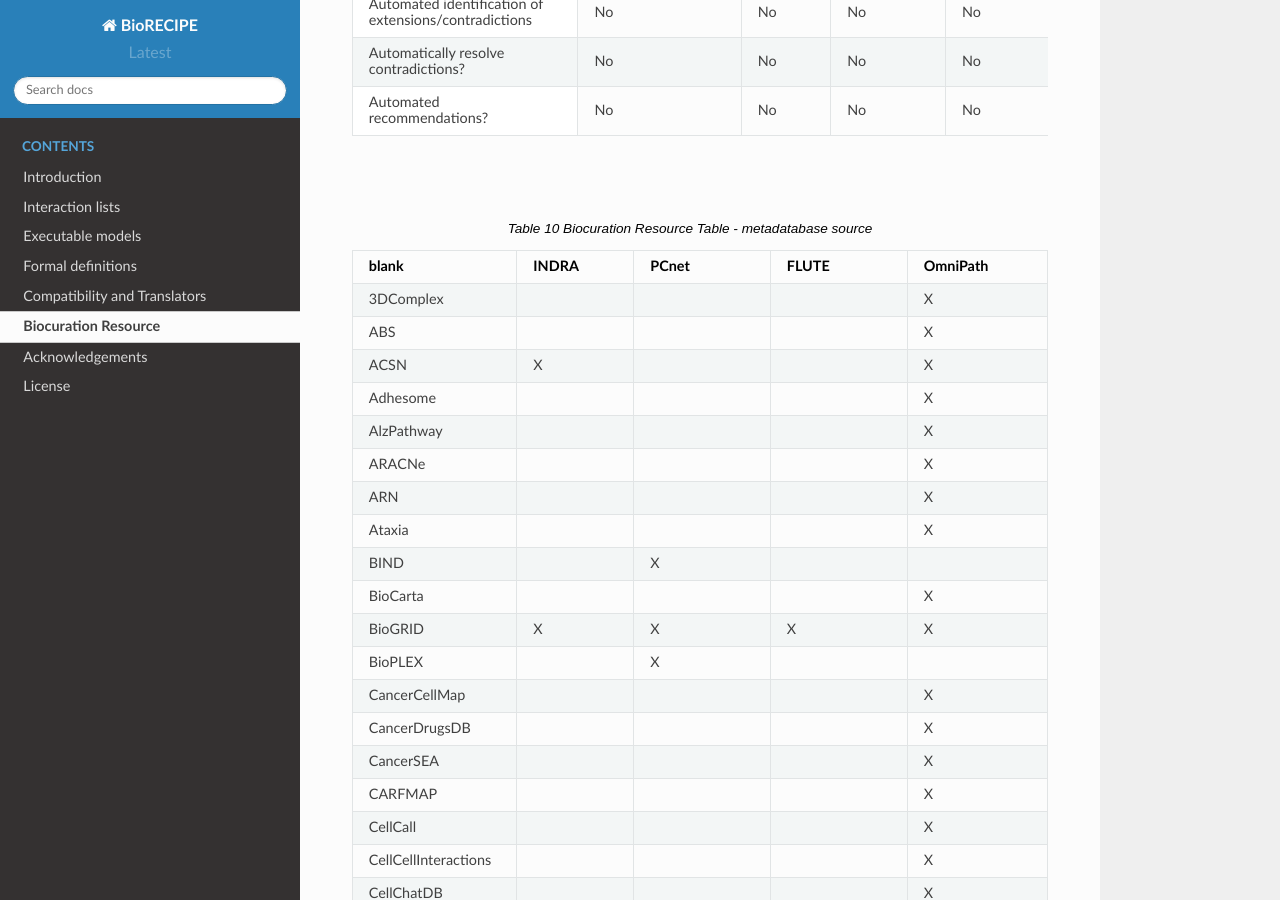
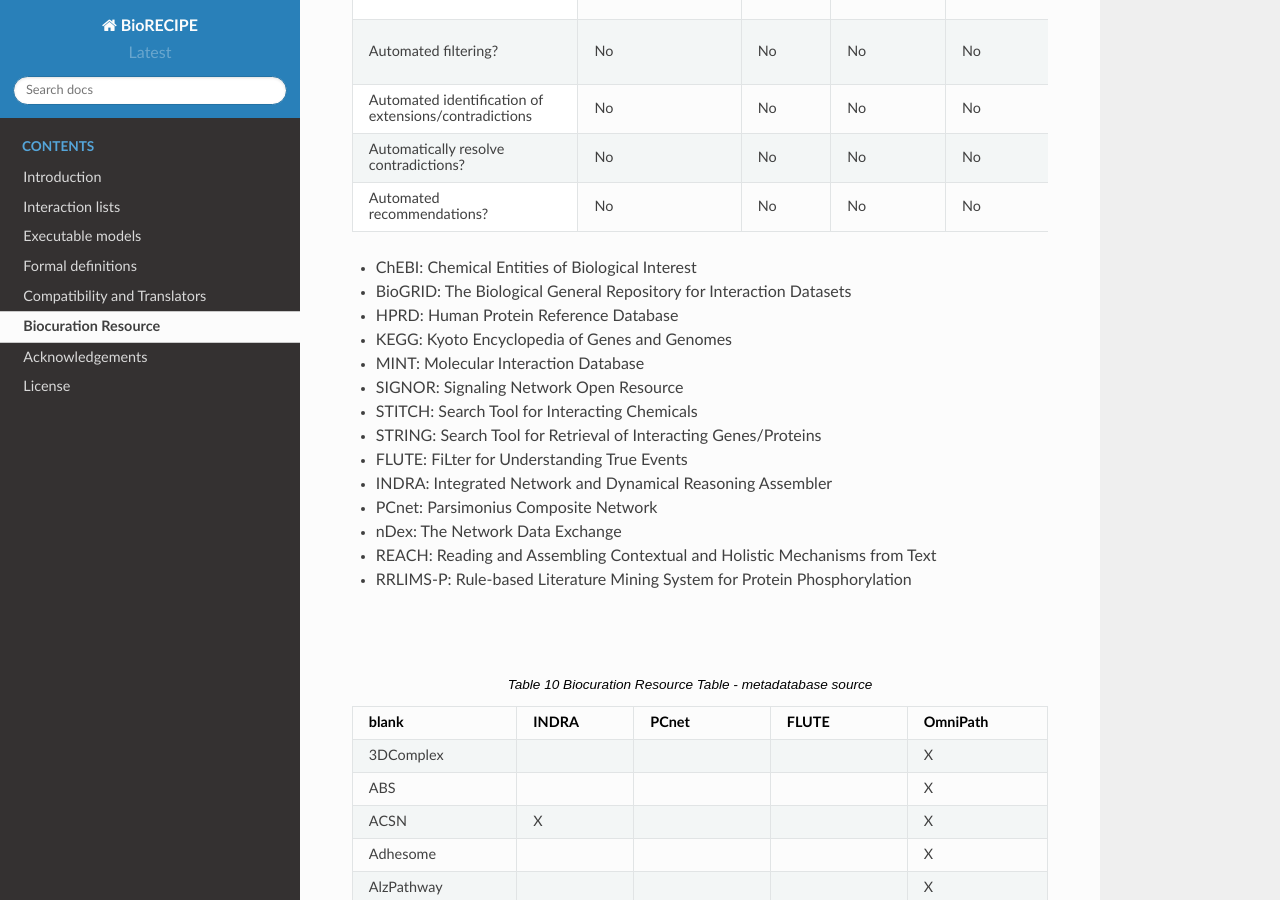
Before and after one commit to pitt-miskov-zivanov-lab/BioRECIPE, a Sphinx documentation site: the page built from docs/bio_curation.rst, in a window 1280 px wide and 900 px high, scrolled down 886 px. Built offline with Sphinx 7.4.7 and the Read the Docs theme 2.0.0, drawn with Linux system fonts in a browser that asks for light colours; some of the changed text lies outside the part shown.

Commit message:
Update bio_curation.rst

```diff
--- a/docs/bio_curation.rst
+++ b/docs/bio_curation.rst
@@ -28,6 +28,22 @@ Biocuration Resource Table - main table
 .. raw:: html
 
     </div>
+
+
+- ChEBI: Chemical Entities of Biological Interest
+- BioGRID: The Biological General Repository for Interaction Datasets
+- HPRD: Human Protein Reference Database
+- KEGG: Kyoto Encyclopedia of Genes and Genomes
+- MINT: Molecular Interaction Database
+- SIGNOR: Signaling Network Open Resource
+- STITCH: Search Tool for Interacting Chemicals
+- STRING: Search Tool for Retrieval of Interacting Genes/Proteins
+- FLUTE: FiLter for Understanding True Events
+- INDRA: Integrated Network and Dynamical Reasoning Assembler
+- PCnet: Parsimonius Composite Network
+- nDex: The Network Data Exchange
+- REACH: Reading and Assembling Contextual and Holistic Mechanisms from Text
+- RRLIMS-P: Rule-based Literature Mining System for Protein Phosphorylation
 
 
 |
```
Also changed, not shown: other parts of docs/bio_curation.rst (+2 -2 lines).
